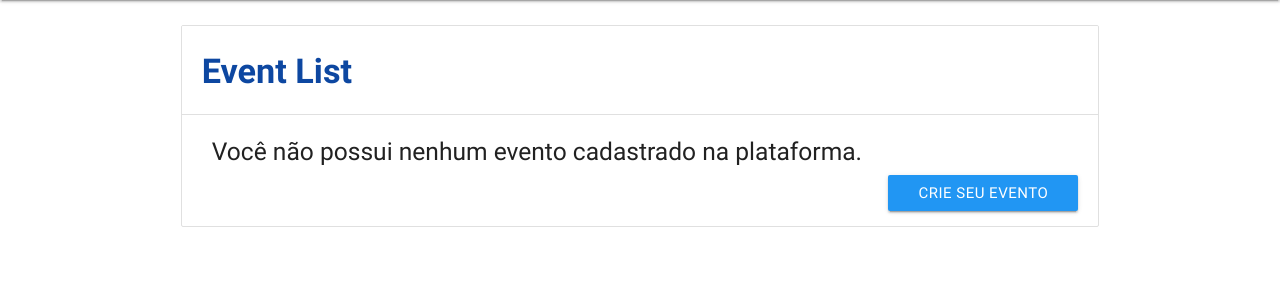
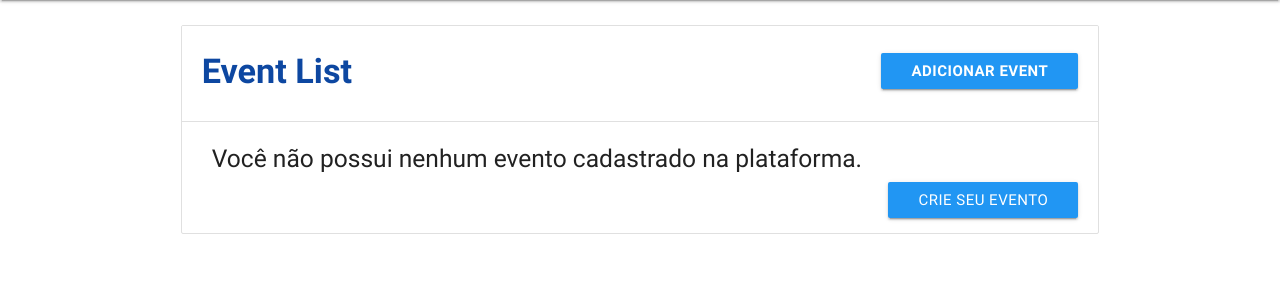
Before and after one commit to werberth/EventPlus, a Django app: template frontend/templates/events/my_events.html in a window 1280 px wide. Shown: the part 64-364 px from the top of the page. Run offline with Django 3.2, Linux system fonts and the light colour scheme; the template is opened without the code that fills it, so the values that code supplies are empty; style sheets or scripts are compiled from the project's sources; some libraries are stand-ins or nearby versions.

Commit message:
Adding the addition button to the event list

```diff
--- a/frontend/templates/events/my_events.html
+++ b/frontend/templates/events/my_events.html
@@ -4,7 +4,12 @@
 	<div class="container">
 		<div class="row">
 			    <ul class="collection with-header list">
-		            <li class="collection-header"><h4>Event List</h4></li>
+		            <li class="collection-header">
+		            	<h4>
+		            		Event List
+		            		<span><a class="button-create-talk waves-effect waves-light btn blue" href="{% url 'events:create' %}">Adicionar Event</a></span>
+		            	</h4>
+		            </li>
 			        {% for event in events %}
 						    <li class="collection-item">
 						      <span class="list-item-title" title="Clique para ver detalhes do evento"><a href="{% url 'events:edit' slug=event.slug %}">{{ event.name }} - {{ event.state }}, {{ event.city }}</a></span><br>
```
